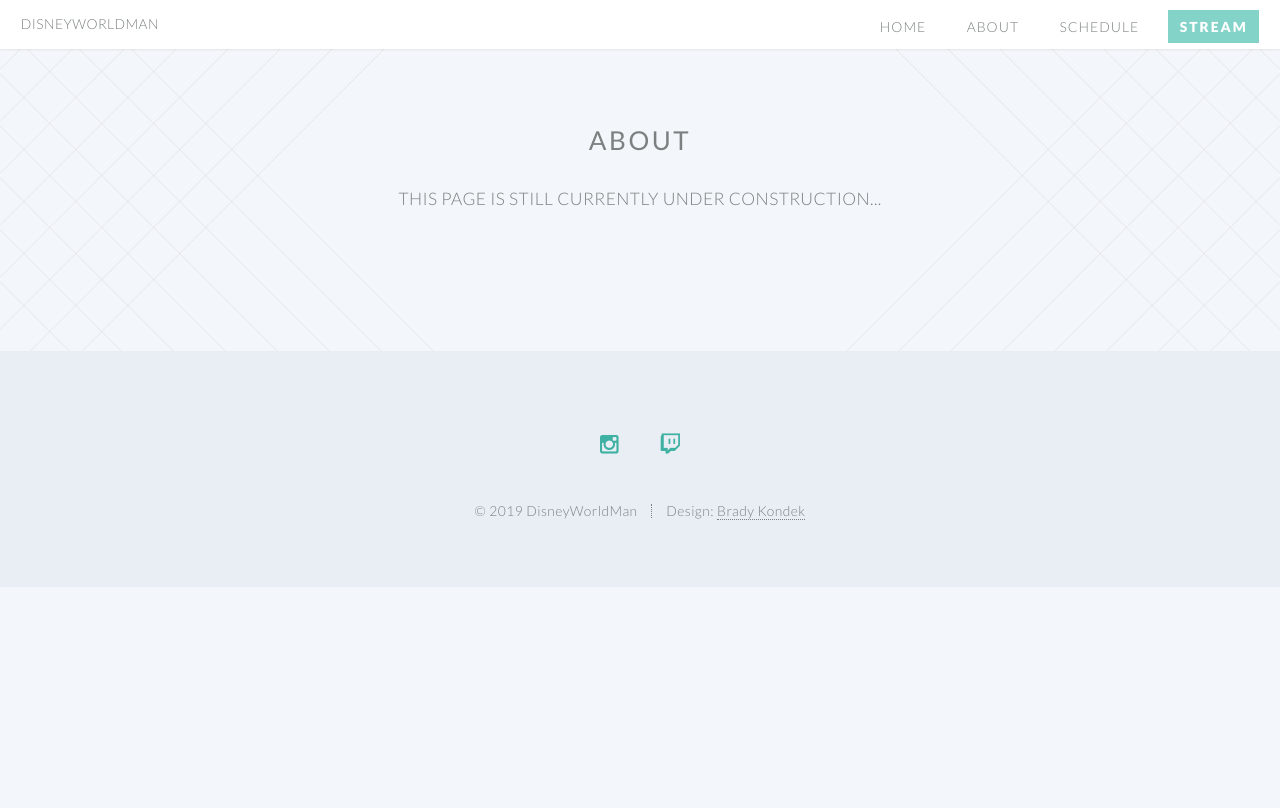
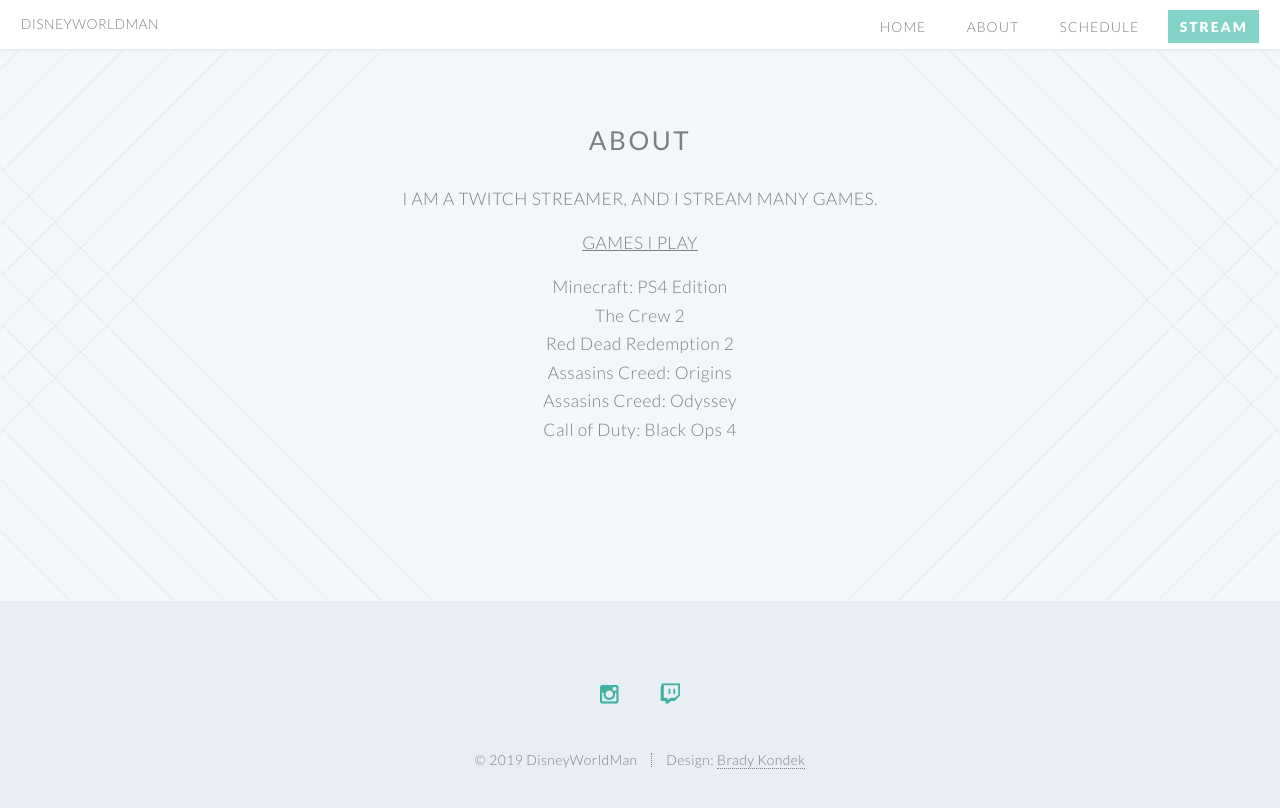
Before and after one commit to bradykondek/disneyworldman, a Jekyll site: the page built from about/index.html, in a window 1280 px wide. Shown: the top 808 px of the page. Built offline with Jekyll 4.4.1, drawn with Linux system fonts in a browser that asks for light colours.

Commit message:
Update index.html

```diff
--- a/about/index.html
+++ b/about/index.html
@@ -9,6 +9,15 @@
 <body>
   <article id="main">
         <center><h2><strong>ABOUT</strong></h2>
-<center><h4>This page is still currently under construction...</h4></center>
+<center><h4>I am a Twitch streamer, and I stream many games.</h4></center>
+          <center><u><h5>Games I Play</u></h5></center>
+          <center><ul>
+            <li>Minecraft: PS4 Edition</li>
+            <li>The Crew 2</li>
+            <li>Red Dead Redemption 2</li>
+            <li>Assasins Creed: Origins</li>
+            <li>Assasins Creed: Odyssey</li>
+            <li>Call of Duty: Black Ops 4</li>
+            </ul></center>
 </body>
 </html>
```
